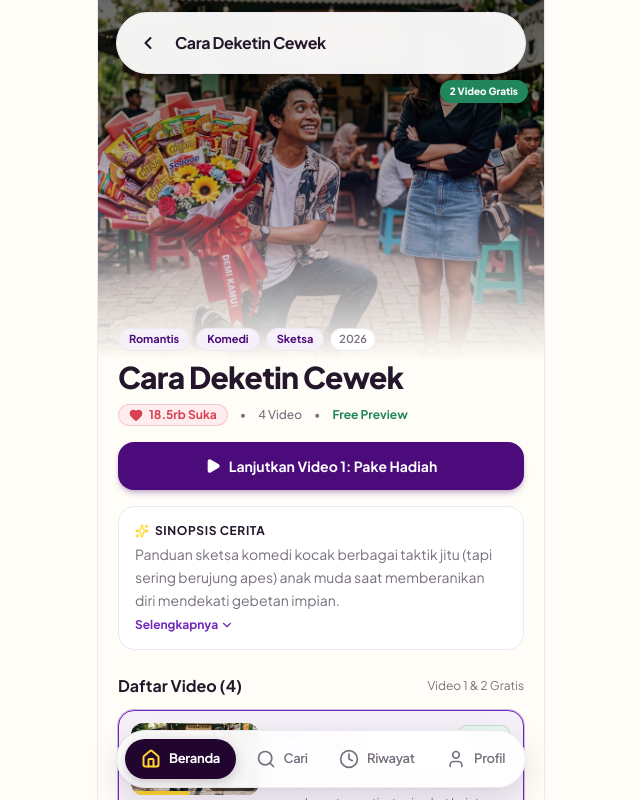
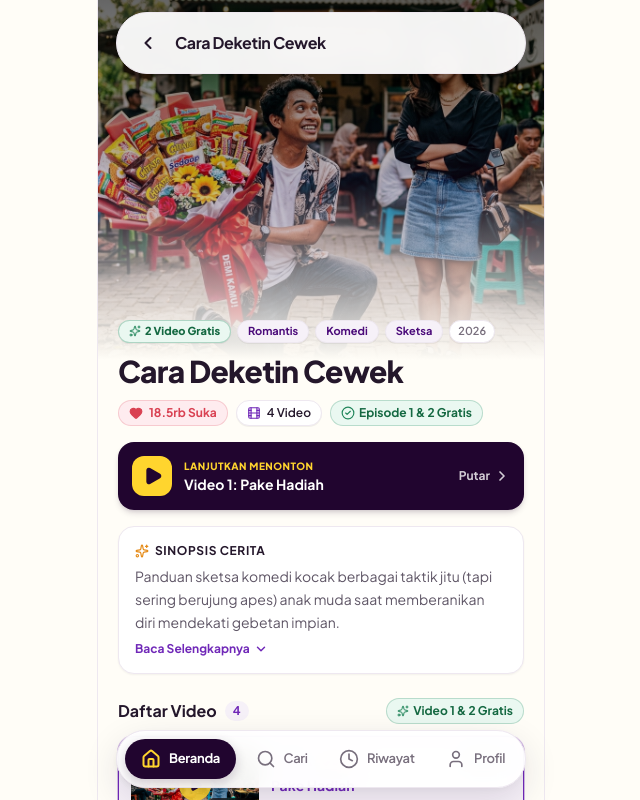
Before and after one commit to ardhikaxx/fe-mobile-humora, a Next.js app: page /series/cara-deketin-cewek in a window 1280 px wide. Shown: the top 800 px of the page, without its empty margins (319-959 px from the left). Built offline with nearby package versions, Linux system fonts and the light colour scheme.

Commit message:
design(series): reorganize 2 video gratis badge and modernize detail UI

```diff
--- a/app/series/[slug]/SeriesDetailClient.tsx
+++ b/app/series/[slug]/SeriesDetailClient.tsx
@@ -8,6 +8,9 @@ import {
   Sparkles,
   ChevronDown,
   ChevronUp,
+  Film,
+  CheckCircle2,
+  ChevronRight,
 } from 'lucide-react';
 import { AppHeader } from '../../../components/layout/AppHeader';
 import { SERIES_LIST } from '../../../lib/data/seriesData';
@@ -69,29 +72,28 @@ export default function SeriesDetailClient({ slug }: SeriesDetailClientProps) {
         />
 
         {/* Gradient Overlay */}
-        <div className="absolute inset-0 bg-gradient-to-t from-[#FFFDF7] via-[#21052F]/30 to-black/60" />
-
-        {/* Badges on Banner */}
-        <div className="absolute top-[72px] sm:top-20 right-4 flex items-center gap-1.5 z-20">
-          <span className="bg-[#21865B] text-white text-[10px] font-black px-2.5 py-1 rounded-md shadow-xs backdrop-blur-xs">
-            2 Video Gratis
-          </span>
-        </div>
+        <div className="absolute inset-0 bg-gradient-to-t from-[#FFFDF7] via-[#21052F]/25 to-black/60" />
       </div>
 
       {/* Series Metadata Container */}
-      <div className="px-5 -mt-8 relative z-20">
-        {/* Genre Tags */}
-        <div className="flex flex-wrap items-center gap-1.5 mb-2">
+      <div className="px-5 -mt-10 relative z-20">
+        {/* Genre Tags & Promo Tag */}
+        <div className="flex flex-wrap items-center gap-1.5 mb-2.5">
+          <span className="text-[11px] font-black text-[#156942] bg-[#EAF8F1] border border-[#21865B]/30 px-2.5 py-0.5 rounded-full flex items-center gap-1 shadow-2xs">
+            <Sparkles className="w-3 h-3 text-[#21865B]" />
+            <span>2 Video Gratis</span>
+          </span>
+
           {series.genres.map((g) => (
             <span
               key={g}
-              className="text-[11px] font-bold text-[#4B0B7A] bg-[#F6F1F8] border border-[#EEE8F0] px-2.5 py-0.5 rounded-full"
+              className="text-[11px] font-bold text-[#4B0B7A] bg-[#F6F1F8] border border-[#EEE8F0] px-2.5 py-0.5 rounded-full shadow-2xs"
             >
               {g}
             </span>
           ))}
-          <span className="text-[11px] font-semibold text-[#786F7D] bg-white border border-[#EEE8F0] px-2 py-0.5 rounded-full">
+
+          <span className="text-[11px] font-semibold text-[#786F7D] bg-white border border-[#EEE8F0] px-2 py-0.5 rounded-full shadow-2xs">
             {series.year}
           </span>
         </div>
@@ -102,40 +104,62 @@ export default function SeriesDetailClient({ slug }: SeriesDetailClientProps) {
         </h1>
 
         {/* Series Info Row */}
-        <div className="flex items-center gap-3 text-xs text-[#786F7D] mt-2">
-          <div className="flex items-center gap-1.5 font-bold text-[#D94152] bg-[#FEECEF] px-2.5 py-0.5 rounded-full border border-[#D94152]/20">
+        <div className="flex items-center gap-2 flex-wrap mt-2.5">
+          <div className="flex items-center gap-1.5 font-bold text-xs text-[#D94152] bg-[#FEECEF] px-2.5 py-1 rounded-full border border-[#D94152]/20">
             <Heart className="w-3.5 h-3.5 fill-[#D94152]" />
             <span>{formatLikes(series.likesCount || 14200)} Suka</span>
           </div>
-          <span>•</span>
-          <span className="font-medium">{series.videoCount || series.episodes.length} Video</span>
-          <span>•</span>
-          <span className="text-[#21865B] font-bold">Free Preview</span>
+
+          <div className="flex items-center gap-1.5 font-semibold text-xs text-[#24172B] bg-white px-2.5 py-1 rounded-full border border-[#EEE8F0] shadow-2xs">
+            <Film className="w-3.5 h-3.5 text-[#7028B8]" />
+            <span>{series.videoCount || series.episodes.length} Video</span>
+          </div>
+
+          <div className="flex items-center gap-1 font-bold text-xs text-[#156942] bg-[#EAF8F1] px-2.5 py-1 rounded-full border border-[#21865B]/25">
+            <CheckCircle2 className="w-3.5 h-3.5 text-[#21865B]" />
+            <span>Episode 1 & 2 Gratis</span>
+          </div>
         </div>
 
         {/* CTA Button: Mulai Menonton / Lanjutkan Menonton */}
         <div className="mt-4">
           <button
             onClick={handleStartWatch}
-            className="w-full py-3.5 px-6 rounded-2xl bg-[#4B0B7A] hover:bg-[#38065C] active:scale-98 text-white font-bold text-sm shadow-md shadow-[#4B0B7A]/25 flex items-center justify-center gap-2 transition-all"
+            className="group w-full p-3 sm:p-3.5 rounded-2xl bg-[#21052F] hover:bg-[#350A4E] active:scale-[0.99] text-white font-bold shadow-md shadow-[#21052F]/15 flex items-center justify-between transition-all"
           >
-            <Play className="w-4 h-4 fill-current" />
-            <span>
+            <div className="flex items-center gap-3 min-w-0">
+              <div className="w-10 h-10 rounded-xl bg-[#FFD52E] text-[#21052F] flex items-center justify-center shrink-0 shadow-xs group-hover:scale-105 transition-transform">
+                <Play className="w-5 h-5 fill-current ml-0.5" />
+              </div>
+              <div className="flex flex-col text-left min-w-0">
+                <span className="text-[10px] font-black text-[#FFD52E] uppercase tracking-wider">
+                  {latestWatch ? 'Lanjutkan Menonton' : 'Mulai Tonton Sekarang'}
+                </span>
+                <span className="text-xs sm:text-sm font-bold text-white truncate">
                   {latestWatch
-                ? `Lanjutkan Video ${latestWatch.episodeNumber}: ${latestWatch.episodeTitle}`
-                : 'Mulai Menonton (Video 1)'}
+                    ? `Video ${latestWatch.episodeNumber}: ${latestWatch.episodeTitle}`
+                    : `Video 1: ${startEpisode.title}`}
                 </span>
+              </div>
+            </div>
+
+            <div className="shrink-0 flex items-center gap-1 text-xs font-bold text-white/80 group-hover:text-white transition-colors pl-2">
+              <span className="hidden sm:inline">Putar</span>
+              <ChevronRight className="w-4 h-4 group-hover:translate-x-0.5 transition-transform stroke-[2.5]" />
+            </div>
           </button>
         </div>
 
         {/* Synopsis with Expandable Toggle */}
-        <div className="mt-4 bg-white rounded-2xl p-4 border border-[#EEE8F0]">
-          <h4 className="text-xs font-bold text-[#24172B] uppercase tracking-wider mb-1 flex items-center gap-1.5">
-            <Sparkles className="w-3.5 h-3.5 text-[#FFD52E]" />
+        <div className="mt-4 bg-white rounded-2xl p-4 border border-[#EEE8F0] shadow-xs">
+          <div className="flex items-center justify-between mb-1.5">
+            <h4 className="text-xs font-bold text-[#24172B] uppercase tracking-wider flex items-center gap-1.5">
+              <Sparkles className="w-3.5 h-3.5 text-[#E58A16]" />
               Sinopsis Cerita
             </h4>
+          </div>
           <p
-            className={`text-xs sm:text-sm text-[#786F7D] leading-relaxed ${
+            className={`text-xs sm:text-sm text-[#5F5666] leading-relaxed ${
               isSynopsisExpanded ? '' : 'line-clamp-3'
             }`}
           >
@@ -143,13 +167,13 @@ export default function SeriesDetailClient({ slug }: SeriesDetailClientProps) {
           </p>
           <button
             onClick={() => setIsSynopsisExpanded(!isSynopsisExpanded)}
-            className="mt-1.5 text-xs font-bold text-[#7028B8] flex items-center gap-0.5 hover:underline"
+            className="mt-2 text-xs font-bold text-[#7028B8] hover:text-[#4B0B7A] flex items-center gap-1 transition-colors"
           >
-            <span>{isSynopsisExpanded ? 'Tutup' : 'Selengkapnya'}</span>
+            <span>{isSynopsisExpanded ? 'Tutup Ringkasan' : 'Baca Selengkapnya'}</span>
             {isSynopsisExpanded ? (
-              <ChevronUp className="w-3.5 h-3.5" />
+              <ChevronUp className="w-3.5 h-3.5 stroke-[2.5]" />
             ) : (
-              <ChevronDown className="w-3.5 h-3.5" />
+              <ChevronDown className="w-3.5 h-3.5 stroke-[2.5]" />
             )}
           </button>
         </div>
@@ -157,10 +181,18 @@ export default function SeriesDetailClient({ slug }: SeriesDetailClientProps) {
         {/* Video List Section */}
         <div className="mt-6">
           <div className="flex items-center justify-between mb-3">
+            <div className="flex items-center gap-2">
               <h3 className="text-base font-bold text-[#24172B]">
-              Daftar Video ({series.episodes.length})
+                Daftar Video
               </h3>
-            <span className="text-xs text-[#786F7D]">Video 1 & 2 Gratis</span>
+              <span className="text-xs font-bold text-[#7028B8] bg-[#F6F1F8] px-2 py-0.5 rounded-full">
+                {series.episodes.length}
+              </span>
+            </div>
+            <span className="text-xs font-bold text-[#156942] bg-[#EAF8F1] px-2.5 py-1 rounded-full border border-[#21865B]/25 flex items-center gap-1">
+              <Sparkles className="w-3 h-3 text-[#21865B]" />
+              Video 1 & 2 Gratis
+            </span>
           </div>
 
           <div className="space-y-2.5">
```
Lines whose indentation alone changed are shown as unchanged.
